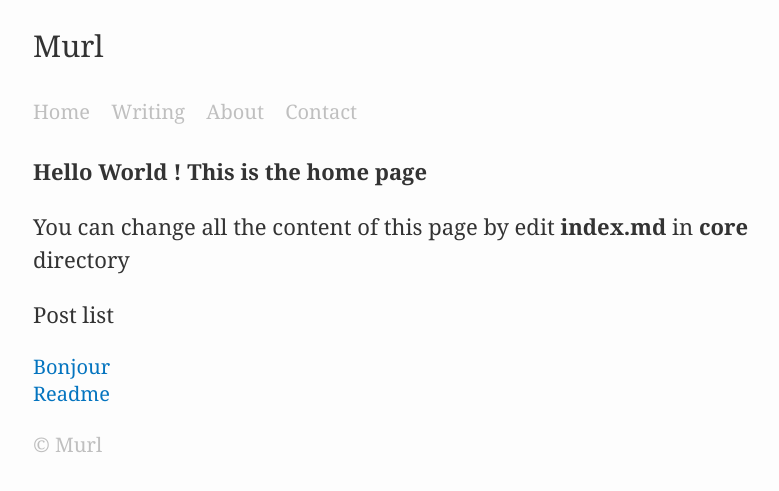
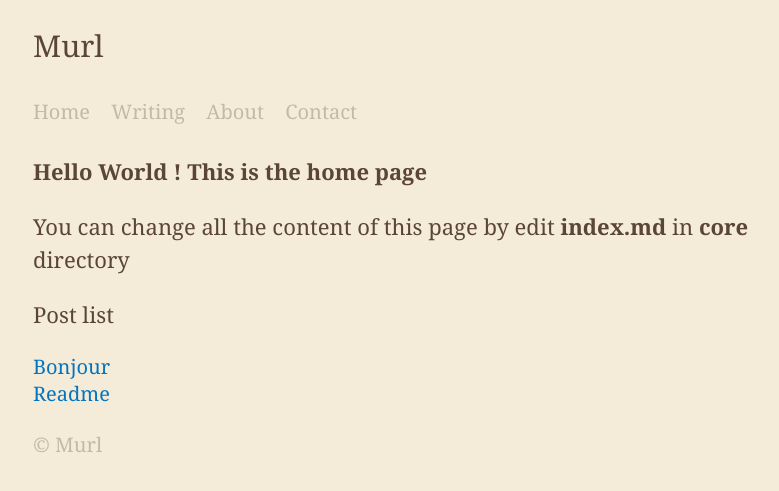
Before and after one commit to aouinag/Murl, a PHP site: page / in a window 1280 px wide. Shown: the top 491 px of the page, without its empty margins (223-1002 px from the left). Run offline with PHP 8.4, Linux system fonts and the light colour scheme.

Commit message:
Update index.php

```diff
--- a/index.php
+++ b/index.php
@@ -2,7 +2,7 @@
 
 // Variables and config
 $default_title = 'Murl';
-$theme = 'Speia';
+$theme = 'speia';
 $file_format = ".md";
 $core_dir = "core/";
 $content_dir = "content/";
```
